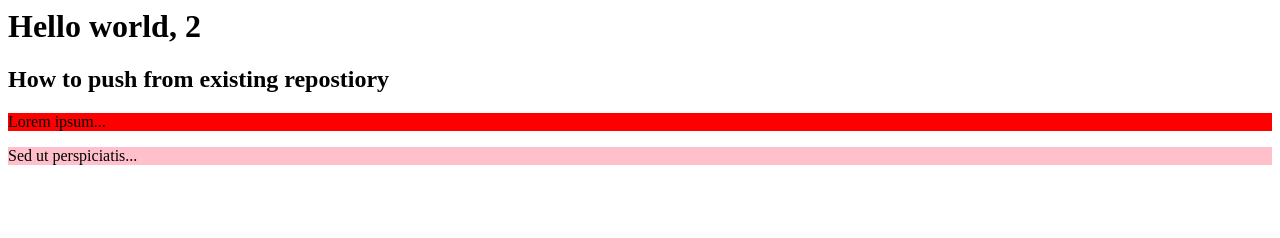
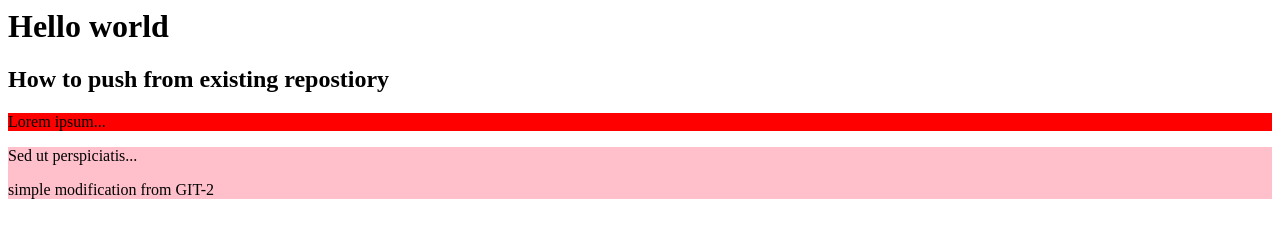
Before and after one commit to appslanka1/GIT, a plain HTML site: page index.html in a window 1280 px wide. Drawn offline with Linux system fonts and the light colour scheme.

Commit message:
added git-2

```diff
--- a/index.html
+++ b/index.html
@@ -1,5 +1,5 @@
 <html><body><div class="container-fluid">
-    <h1>Hello world, 2</h1>
+    <h1>Hello world </h1>
     <h2>How to push from existing repostiory</h2>
     <div class="row">
       <div class="col-sm-3" style="background-color:red;">
@@ -7,6 +7,7 @@
       </div>
       <div class="col-sm-9" style="background-color:pink;">
         <p>Sed ut perspiciatis...</p>
+        <p>simple modification from GIT-2</p>
       </div>
     </div>
   </div>
```
